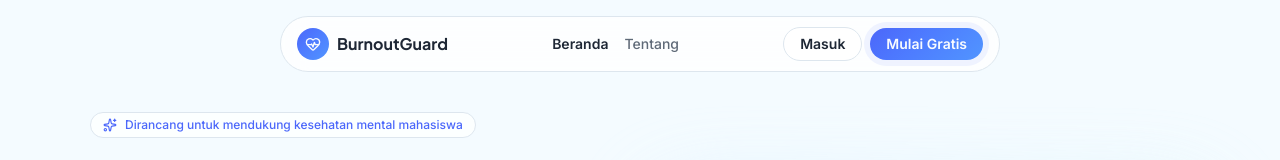
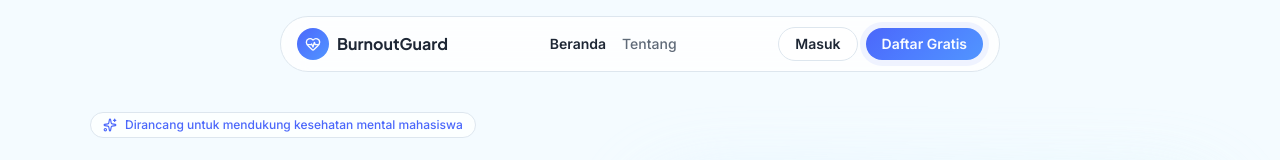
Before and after one commit to dafwann/burnoutguard, a Next.js app: page / in a window 1280 px wide. Shown: the top 160 px of the page. Built offline with nearby package versions, Linux system fonts and the light colour scheme.

Commit message:
Change word in links

```diff
--- a/src/app/page.tsx
+++ b/src/app/page.tsx
@@ -64,7 +64,7 @@ return (
             href="/register"
             className="rounded-full gradient-primary px-4 py-1.5 text-sm font-semibold text-primary-foreground shadow-glow hover:opacity-90 transition"
           >
-            Mulai Gratis
+            Daftar Gratis
           </Link>
         </div>
 
@@ -124,7 +124,7 @@ return (
               onClick={() => setMobileOpen(false)}
               className="rounded-xl gradient-primary px-4 py-2 text-center font-semibold text-primary-foreground"
             >
-              Mulai Gratis
+              Daftar Gratis
             </Link>
           </nav>
         </div>
```
